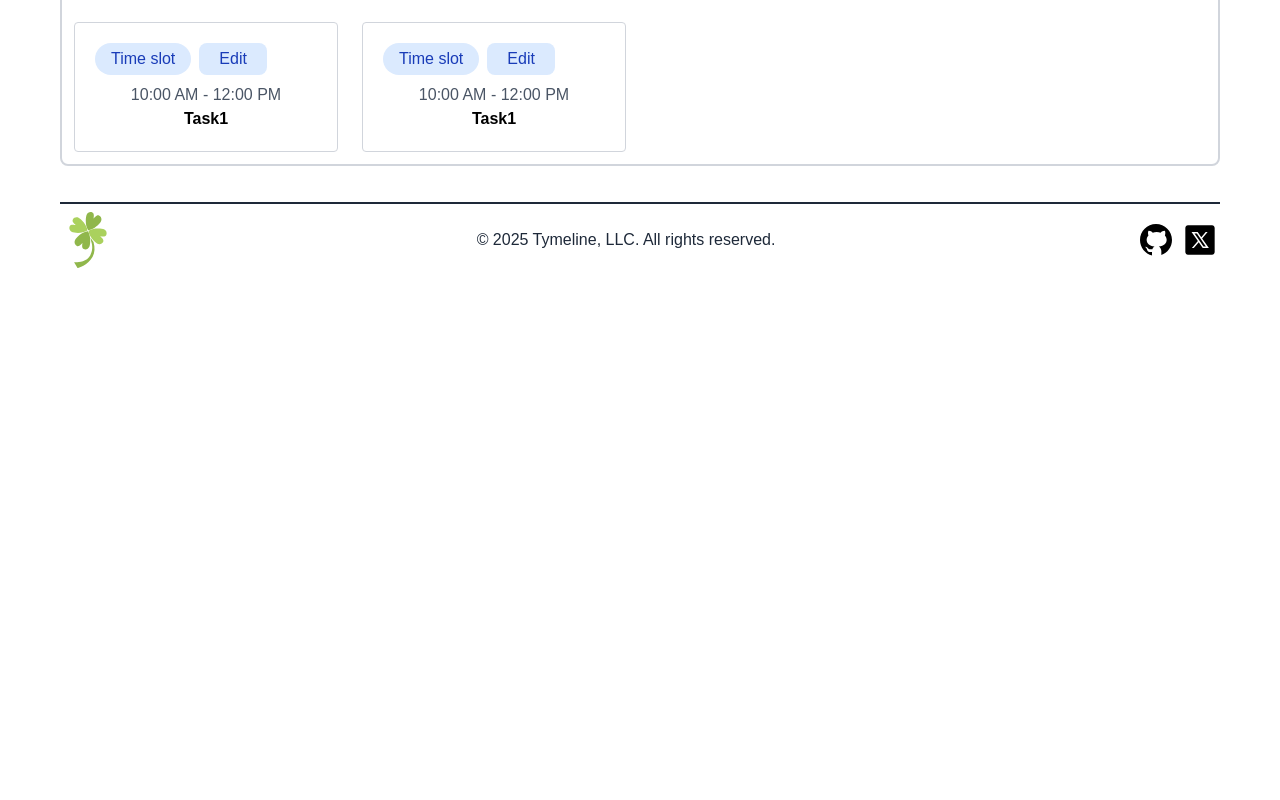
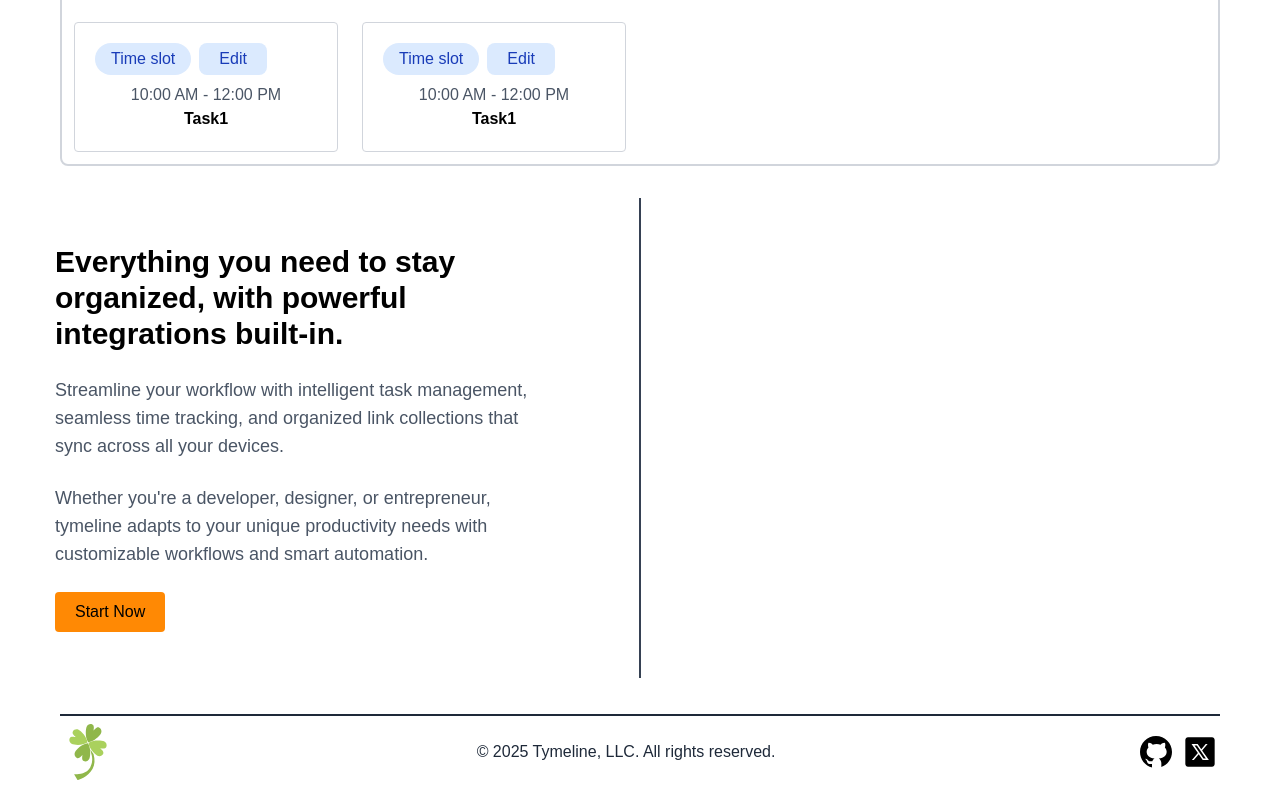
Before and after one commit to 24Atharv/manager, a Next.js app in the folder client/: page / in a window 1280 px wide. Shown: the part 630-1430 px from the top of the page. Before the commit the page ends 918 px from the top, so only its background shows below. Built offline with nearby package versions, Linux system fonts and the light colour scheme.

Commit message:
Middle component span add

```diff
--- a/client/app/components/Dashboard.tsx
+++ b/client/app/components/Dashboard.tsx
@@ -1,7 +1,8 @@
-import { Footer } from "./footer"
 import { HeroSpan } from "./HeroSpan"
 import { Navbar } from "./Navbar"
 import { TaskCompnent } from "./TaskComponent"
+import { Footer } from "./Footer"
+import { Middle } from "./Middle"
 
 export const Dashboard = () => {
     return <div className="">
@@ -9,6 +10,7 @@ export const Dashboard = () => {
             <Navbar />
             <HeroSpan />
             <TaskCompnent />
+            <Middle />
             <Footer />
         </div>
     </div>
--- /dev/null
+++ b/client/app/components/Middle.tsx
@@ -0,0 +1,15 @@
+export const Middle = () => {
+    return <div className="flex justify-center">
+        <div className="flex justify-around gap-10 mt-8 items-center text-black">
+            <div className="flex flex-col gap-6 w-126">
+            <span className="text-3xl font-bold">Everything you need to stay organized, with powerful integrations built-in.</span>
+            <span className="text-lg text-gray-600">Streamline your workflow with intelligent task management, seamless time tracking, and organized link collections that sync across all your devices.</span>
+            <span className="text-lg text-gray-600">Whether you're a developer, designer, or entrepreneur, tymeline adapts to your unique productivity needs with customizable workflows and smart automation.</span>
+            <button className="px-5 py-2 rounded bg-orange-400 w-fit">Start Now</button>
+            </div>
+            <span></span>
+            <div className="w-[2px] h-120 bg-gray-700"></div>
+            <div className="w-136"></div>
+        </div>
+    </div>
+}
```
